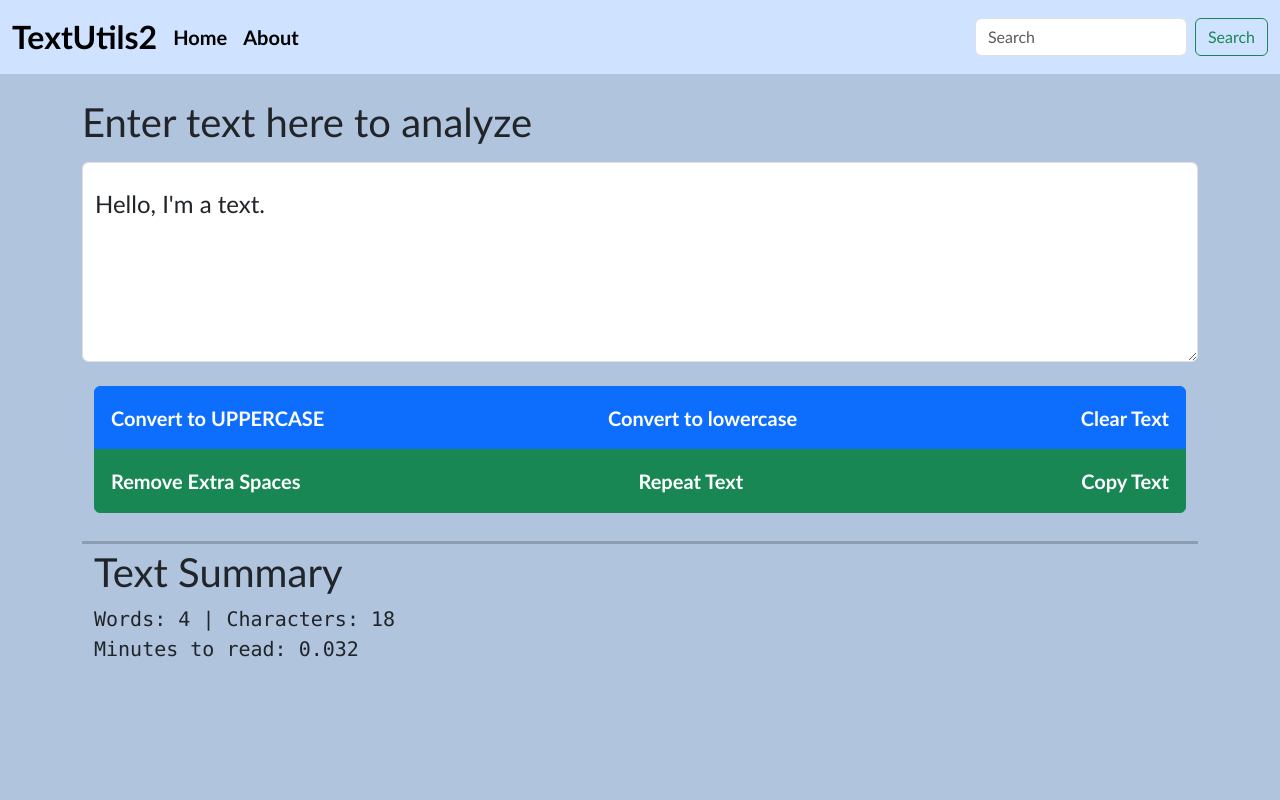
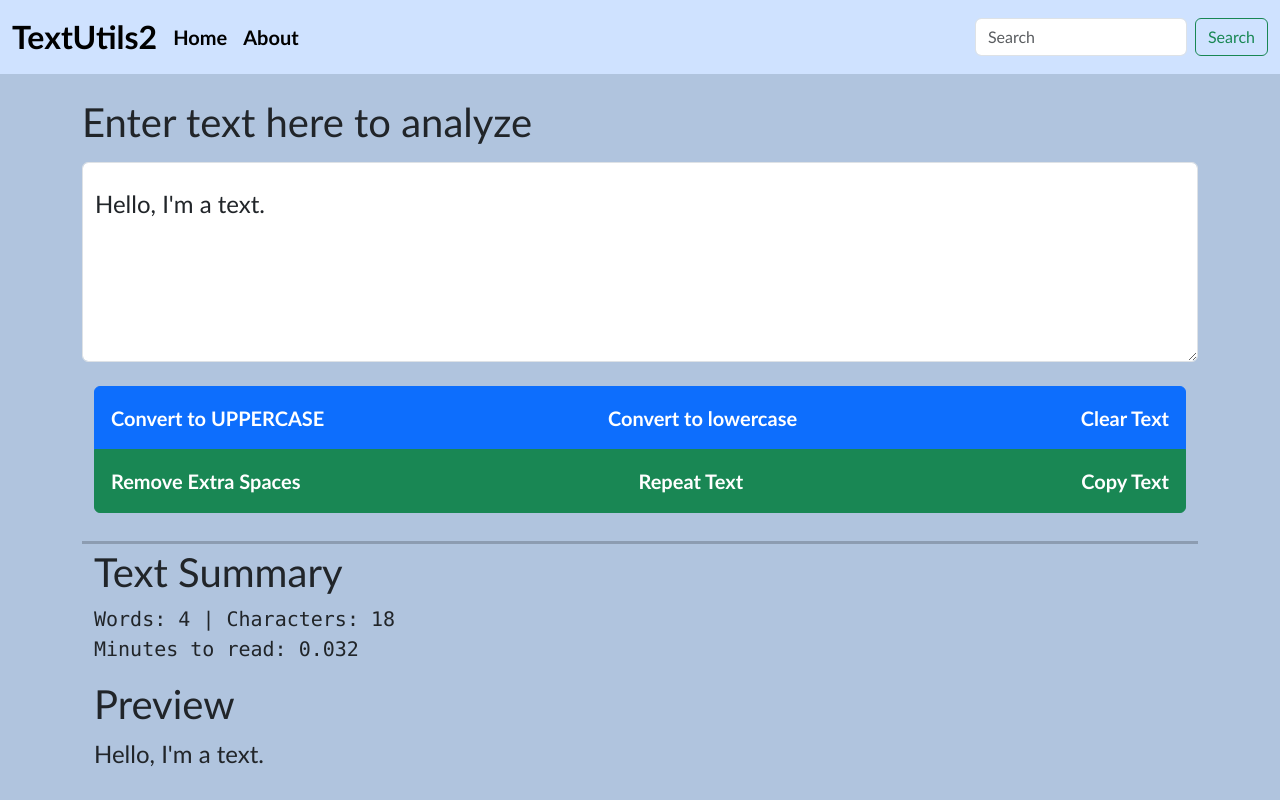
Before and after one commit to MayankP2100/textutils2, a React (Create React App) app: page / in a window 1280 px wide. Built offline with nearby package versions, Linux system fonts and the light colour scheme.

Commit message:
Add Preview

```diff
--- a/src/components/TextForm.js
+++ b/src/components/TextForm.js
@@ -123,6 +123,8 @@ export default function TextForm(props) {
           <br />
           Minutes to read: {0.008 * words}
         </pre>
+        <h1>Preview</h1>
+        <p className="fs-4">{text}</p>
       </div>
     </div>
   );
```
